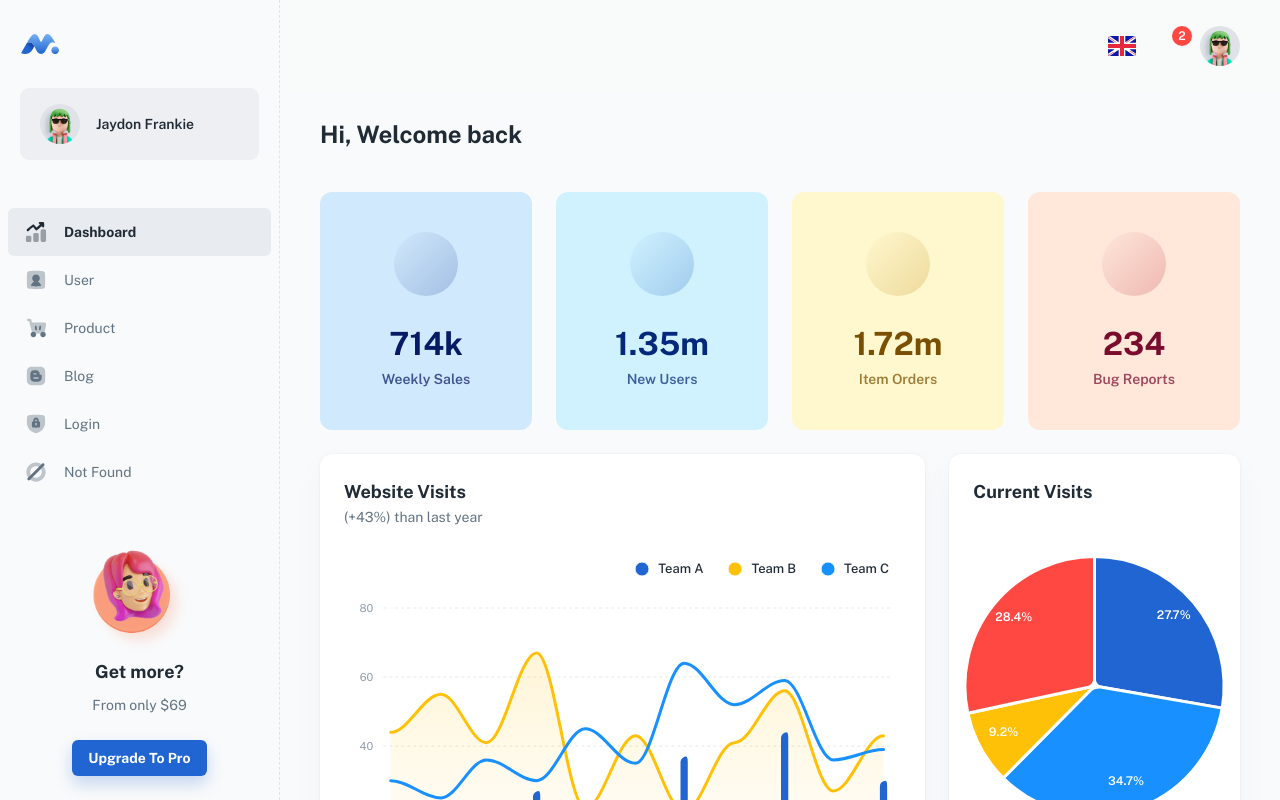
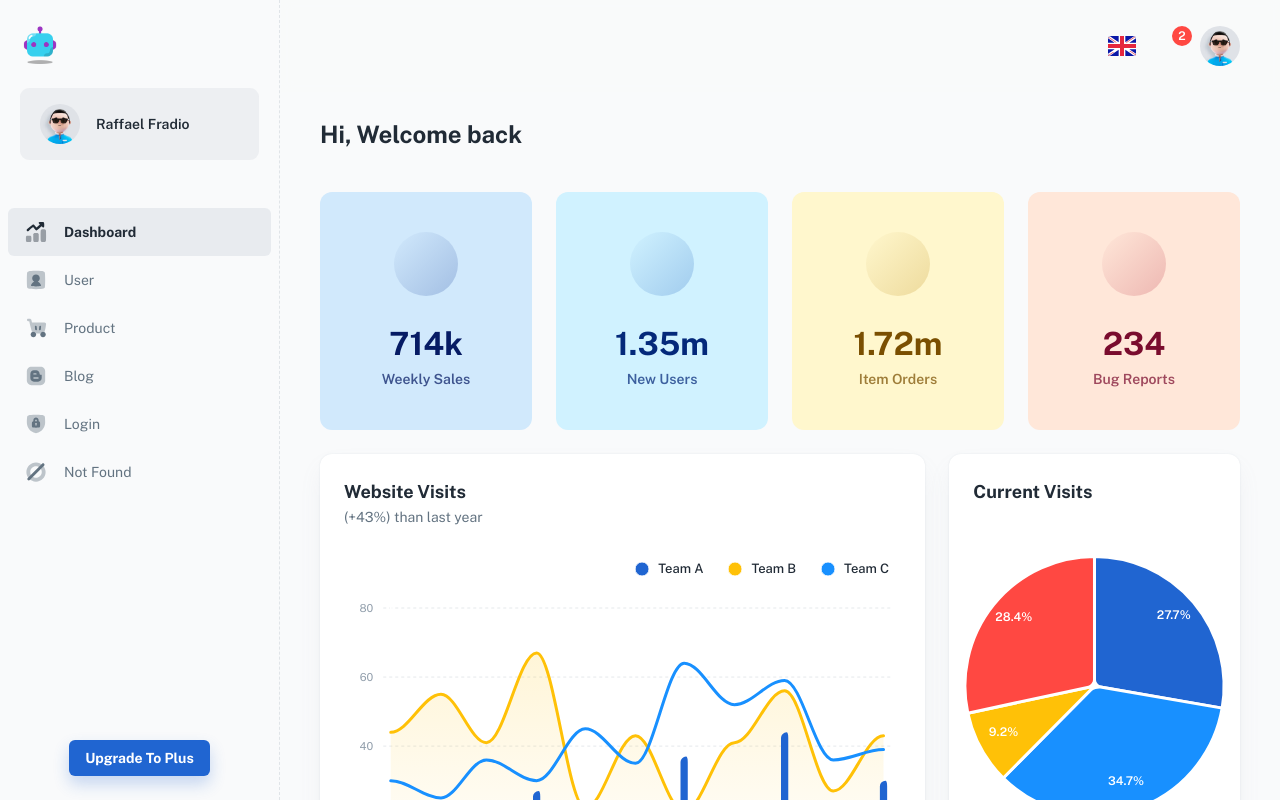
Before and after one commit to raff-fradio/cl-hackathon-fe, a React (Create React App) app: page /dashboard/app in a window 1280 px wide. Shown: the top 800 px of the page. Built offline with nearby package versions, Linux system fonts and the light colour scheme; some icons are missing; a web font is replaced by a local one.

Commit message:
Changed logo, DP, Name

```diff
--- a/src/_mock/account.js
+++ b/src/_mock/account.js
@@ -1,9 +1,9 @@
 // ----------------------------------------------------------------------
 
 const account = {
-  displayName: 'Jaydon Frankie',
-  email: 'demo@minimals.cc',
-  photoURL: '/assets/images/avatars/avatar_default.jpg',
+  displayName: 'Raffael Fradio',
+  email: 'raff.fradio@gmail.com ',
+  photoURL: '/assets/images/avatars/avatar_12.jpg',
 };
 
 export default account;
--- a/src/components/logo/Logo.js
+++ b/src/components/logo/Logo.js
@@ -38,7 +38,7 @@ const Logo = forwardRef(({ disabledLink = false, sx, ...other }, ref) => {
       }}
       {...other}
     >
-      <svg xmlns="http://www.w3.org/2000/svg" width="100%" height="100%" viewBox="0 0 512 512">
+      {/* <svg xmlns="http://www.w3.org/2000/svg" width="100%" height="100%" viewBox="0 0 512 512">
         <defs>
           <linearGradient id="BG1" x1="100%" x2="50%" y1="9.946%" y2="50%">
             <stop offset="0%" stopColor={PRIMARY_DARK} />
@@ -70,7 +70,8 @@ const Logo = forwardRef(({ disabledLink = false, sx, ...other }, ref) => {
             d="M450 384c26.509 0 48-21.491 48-48s-21.491-48-48-48-48 21.491-48 48 21.491 48 48 48"
           />
         </g>
-      </svg>
+      </svg> */}
+      <img src="/assets/icons/logo.png" alt="Logo" />
     </Box>
   );
 
--- a/src/layouts/dashboard/header/index.js
+++ b/src/layouts/dashboard/header/index.js
@@ -57,7 +57,7 @@ export default function Header({ onOpenNav }) {
           <Iconify icon="eva:menu-2-fill" />
         </IconButton>
 
-        <Searchbar />
+        {/* <Searchbar /> */}
         <Box sx={{ flexGrow: 1 }} />
 
         <Stack
--- a/src/layouts/dashboard/nav/index.js
+++ b/src/layouts/dashboard/nav/index.js
@@ -81,13 +81,13 @@ export default function Nav({ openNav, onCloseNav }) {
 
       <Box sx={{ px: 2.5, pb: 3, mt: 10 }}>
         <Stack alignItems="center" spacing={3} sx={{ pt: 5, borderRadius: 2, position: 'relative' }}>
-          <Box
+          {/* <Box
             component="img"
             src="/assets/illustrations/illustration_avatar.png"
             sx={{ width: 100, position: 'absolute', top: -50 }}
-          />
+          /> */}
 
-          <Box sx={{ textAlign: 'center' }}>
+          {/* <Box sx={{ textAlign: 'center' }}>
             <Typography gutterBottom variant="h6">
               Get more?
             </Typography>
@@ -95,10 +95,10 @@ export default function Nav({ openNav, onCloseNav }) {
             <Typography variant="body2" sx={{ color: 'text.secondary' }}>
               From only $69
             </Typography>
-          </Box>
+          </Box> */}
 
           <Button href="https://material-ui.com/store/items/minimal-dashboard/" target="_blank" variant="contained">
-            Upgrade to Pro
+            Upgrade to Plus
           </Button>
         </Stack>
       </Box>
```
Also changed, not shown: public/assets/icons/logo.png (added), 1 other file (tests, documents, lock files or other folders).
